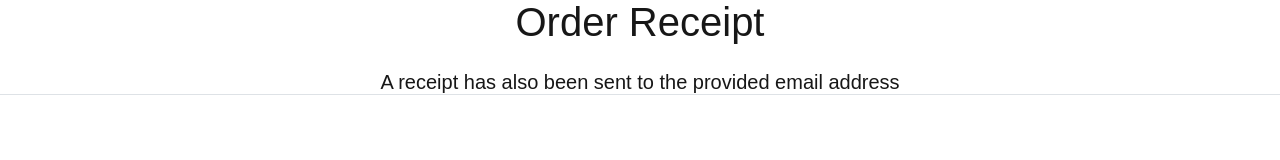
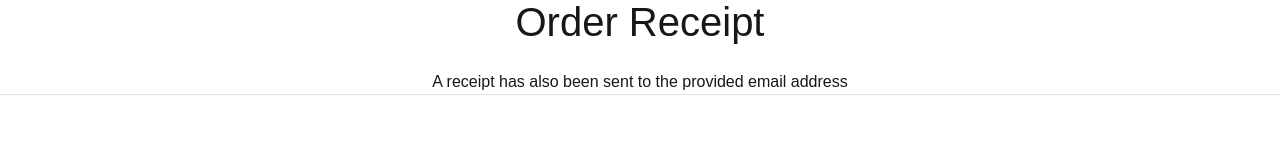
Before and after one commit to MBurtonshaw/sloppy-jos-2.0-react, a React (Create React App) app: page /receipt in a window 1280 px wide. Shown: the part 137-297 px from the top of the page. Built offline with nearby package versions, Linux system fonts and the light colour scheme; a web font is replaced by a local one.

Commit message:
minor styling

```diff
--- a/src/views/ReceiptView.js
+++ b/src/views/ReceiptView.js
@@ -120,7 +120,7 @@ export default function Receipt() {
   return (
     <>
       <h1 className="text-center pt-5 pb-3">Order Receipt</h1>
-      <h5 className='text-center border-bottom'>A receipt has also been sent to the provided email address</h5>
+      <p className='text-center border-bottom'>A receipt has also been sent to the provided email address</p>
       <div className="">
         <div className="text-center pt-4 pb-2">{specialtyMapper()}</div>
         <div className="text-center">{customsMapper()}</div>
```
